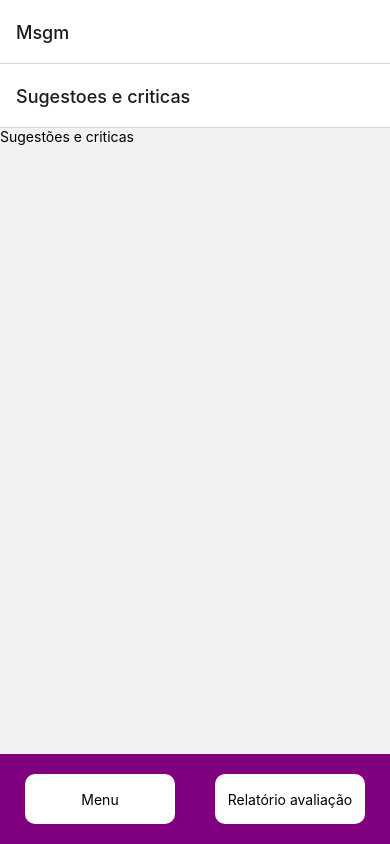
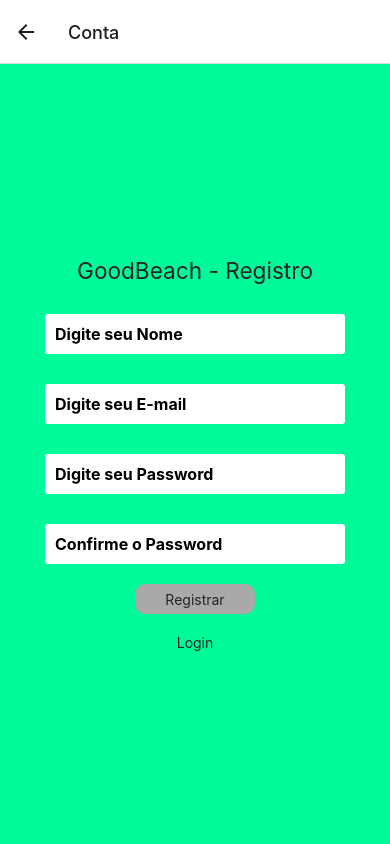
Before and after one commit to Haagit95/app_goodbeach, a React Native app: screen /Conta in a window 390 px wide. Built offline with nearby package versions, Linux system fonts and the light colour scheme.

Commit message:
telas login

```diff
--- a/App.js
+++ b/App.js
@@ -10,6 +10,8 @@ import Tela_Avaliacao_Praiano from './scr/components/Telas_Praiano/Tela_Avaliaca
 import Ranking from './scr/components/Telas_Praiano/Ranking';
 import Tela_RelatorioAvaliacao_Estabelecimento from './scr/components/Telas_Estabelecimento/Tela_RelatorioAvaliacao_Estabelecimento';
 import Mensagens from './scr/components/Telas_Estabelecimento/Mensagens';
+import Conta from './scr/components/Tela_Login/Conta';
+import Esqueceu from './scr/components/Tela_Login/Esqueceu';
 /////////////////////////////////////////////////////////////////////////
 
 const Stack = createNativeStackNavigator();
@@ -17,9 +19,11 @@ const Stack = createNativeStackNavigator();
 function MyStack() {
   return (
 
-    <Stack.Navigator initialRouteName="Msgm">
+    <Stack.Navigator initialRouteName="Login">
 
       <Stack.Screen name="Login" component={Tela_Login} />
+      <Stack.Screen name="Conta" component={Conta} />
+      <Stack.Screen name="Esqueceu" component={Esqueceu} />
 
       <Stack.Screen name="Avaliação_Praiano" component={Tela_Avaliacao_Praiano} />
       <Stack.Screen name="Ranking_praiano" component={Ranking} />
--- /dev/null
+++ b/scr/components/Tela_Login/Conta.js
@@ -0,0 +1,114 @@
+import * as React from 'react';
+import { StatusBar } from 'expo-status-bar'
+import { StyleSheet, View, Button, TextInput, TouchableOpacity, placeholder } from 'react-native';
+import { NavigationContainer } from '@react-navigation/native';
+import { createNativeStackNavigator } from '@react-navigation/native-stack';
+import { Input, Text, secureTextEntry } from 'react-native-elements';
+import Icon from 'react-native-vector-icons/FontAwesome';
+import { useState } from 'react';
+
+export default function Conta({ navigation }) {
+    const [name, setName] = useState(null)
+    const [email, setEmail] = useState(null)
+    const [password, setPassword] = useState(null)
+    const Entrar = () =>{
+        console.log("entrou no APP")
+        console.log(email)
+        console.log(password)
+    }
+
+    const Tela_Login = ()=>{
+      navigation.reset({
+        index:0,
+        routes:[{name: "Login"}]
+      })
+    }
+
+
+return (
+    <View style={styles.container}>
+      <Text h4>GoodBeach - Registro</Text>
+
+        <TextInput
+            placeholder="Digite seu Nome"
+            onChangeText={value=> setName(value)}
+            style={styles.input}
+            keyboardType="text"
+        />
+
+        <TextInput
+            placeholder="Digite seu E-mail"
+            leftIcon={{type:'font-awesome', name:'envelope' }}
+            secureTextEntry={true}
+            onChangeText={value=> setEmail(value)}
+            style={styles.input}
+            keyboardType="email-address"
+        />
+        <TextInput
+            placeholder="Digite seu Password"
+            leftIcon={{type:'font-awesome', name:'lock' }}
+            onChangeText={value=> setPassword(value)}
+            style={styles.input}
+            keyboardType="password"
+        />
+
+        <TextInput
+            placeholder="Confirme o Password"
+            leftIcon={{type:'font-awesome', name:'lock' }}
+            onChangeText={value=> setConfirm(value)}
+            style={styles.input}
+            keyboardType="password"
+        />
+        <View style={styles.ViewBt}>
+            <TouchableOpacity style={styles.button}>
+            <Text>Registrar</Text>
+            </TouchableOpacity>
+
+        </View>
+
+        <View style={styles.ViewBt}>
+           <TouchableOpacity style={styles.button2} onPress={()=> Tela_Login()}>
+                <Text>Login</Text>
+           </TouchableOpacity>
+        </View>
+
+
+    </View>
+
+);
+}
+const styles = StyleSheet.create({
+      container: {
+        flex: 1,
+        backgroundColor: '#00FA9A',
+        alignItems: 'center',
+        justifyContent: 'center',
+      },
+       input:{
+         marginTop: 30,
+         backgroundColor: '#fff',
+         padding:10,
+         width: 300,
+         fontSize: 16,
+         fontWeight: 'bold',
+         borderRadius: 3
+       },
+
+     button: {
+        backgroundColor: "#A9A9A9",
+        padding: 10,
+        borderRadius: 10,
+        margin: 20,
+        width:120,
+        height: 30,
+        flexDirection: "row",
+        justifyContent:'center',
+        alignItems: 'center'
+     },
+          ViewBt:{
+            flexDirection: "row",
+            justifyContent: 'center'
+          }
+
+
+  })
--- /dev/null
+++ b/scr/components/Tela_Login/Esqueceu.js
@@ -0,0 +1,115 @@
+import * as React from 'react';
+import { StatusBar } from 'expo-status-bar'
+import { StyleSheet, View, Button, TextInput, TouchableOpacity, placeholder } from 'react-native';
+import { NavigationContainer } from '@react-navigation/native';
+import { createNativeStackNavigator } from '@react-navigation/native-stack';
+import { Input, Text, secureTextEntry } from 'react-native-elements';
+import Icon from 'react-native-vector-icons/FontAwesome';
+import { useState } from 'react';
+
+
+
+export default function Esqueceu({ navigation }) {
+    const [name, setName] = useState(null)
+    const [email, setEmail] = useState(null)
+    const [password, setPassword] = useState(null)
+    const Entrar = () =>{
+        console.log("entrou no APP")
+        console.log(email)
+        console.log(password)
+    }
+
+    const Tela_Login = ()=>{
+      navigation.reset({
+        index:0,
+        routes:[{name: "Login"}]
+      })
+    }
+
+
+return (
+    <View style={styles.container}>
+
+      <Text h4>GoodBeach - Recuperar Senha</Text>
+
+        <TextInput
+            placeholder="Digite o E-mail para recuperação de senha"
+            onChangeText={value=> setEmailReupera(value)}
+            style={styles.input}
+            keyboardType="text"
+        />
+
+        <View style={styles.ViewBt}>
+            <TouchableOpacity style={styles.button}>
+            <Text>Enviar Link de Recuperação</Text>
+            </TouchableOpacity>
+        </View>
+
+        <View style={styles.ViewBt}>
+           <TouchableOpacity style={styles.button2} onPress={()=> Tela_Login()}>
+                <Text>Login</Text>
+           </TouchableOpacity>
+
+      </View>
+
+    </View>
+
+);
+}
+const styles = StyleSheet.create({
+      container: {
+        flex: 1,
+        backgroundColor: '#00FA9A',
+        alignItems: 'center',
+        justifyContent: 'center',
+      },
+       input:{
+         marginTop: 30,
+         backgroundColor: '#fff',
+         padding:10,
+         width: 350,
+         fontSize: 16,
+         fontWeight: 'bold',
+         borderRadius: 3
+       },
+
+     button: {
+        backgroundColor: "#A9A9A9",
+        padding: 10,
+        borderRadius: 10,
+        margin: 20,
+        width:200,
+        height: 30,
+        flexDirection: "row",
+        justifyContent:'center',
+        alignItems: 'center'
+     },
+     button2: {
+      backgroundColor: "red",
+      padding: 10,
+      borderRadius: 10,
+      margin: 20,
+      width:80,
+      height: 30,
+      flexDirection: "row",
+      justifyContent:'center',
+      alignItems: 'center'
+  },
+    button3: {
+    backgroundColor: "blue",
+    padding: 10,
+    borderRadius: 10,
+    margin: 20,
+    width:80,
+    height: 30,
+    flexDirection: "row",
+    justifyContent:'center',
+    alignItems: 'center'
+  },
+          ViewBt:{
+            flexDirection: "row",
+            justifyContent: 'center'
+          }
+
+
+  })
--- a/scr/components/Tela_Login/Login.js
+++ b/scr/components/Tela_Login/Login.js
@@ -7,7 +7,7 @@ import { Input, Text } from 'react-native-elements';
 import Icon from 'react-native-vector-icons/FontAwesome';
 import { useState } from 'react';
 
-export default function Tela_Login({ Navigation}) {
+export default function Tela_Login({ navigation}) {
     const [email, setEmail] = useState(null)
     const [password, setPassword] = useState(null)
     const Entrar = () =>{
@@ -15,6 +15,27 @@ export default function Tela_Login({ Navigation}) {
         console.log(email)
         console.log(password)
     }
+
+    const Tela_Esqueceu = ()=>{
+      navigation.reset({
+        index:0,
+        routes:[{name: "Esqueceu"}]
+      })
+    }
+
+    const Tela_registre = ()=>{
+      navigation.reset({
+        index:0,
+        routes:[{name: "Conta"}]
+      })
+    }
+
+    // const Tela_Entrar = ()=>{
+    //   navigation.reset({
+    //     index:0,
+    //     routes:[{name: "Esqueceu"}]
+    //   })
+    // } // DEFINIR QUAL TELA ACESSAR
 
   return (
     <View style={styles.container}>
@@ -37,7 +58,30 @@ export default function Tela_Login({ Navigation}) {
         onChangeText={value=> setPassword(value)}
         keyboardType="password"
       />
-    <Button
+      <View style={{flexDirection:'row', justifyContent:'center', marginBottom: 5}}>
+        <Button
+            icon={
+            <Icon
+            name="check"
+            size={10}
+            color="white"
+            />
+        }
+        title="Entrar"
+        />
+            <Button
+            icon={
+            <Icon
+            name="check"
+            size={10}
+            color="white"
+            />
+        }
+        title="Esqueceu sua Senha?"
+        onPress={()=> Tela_Esqueceu()}
+        />
+    </View>
+        <Button
         icon={
         <Icon
         name="check"
@@ -45,8 +89,11 @@ export default function Tela_Login({ Navigation}) {
         color="white"
         />
     }
-    title="Entrar"
+    title="Registre-se"
+    onPress={()=> Tela_registre()}
     />
+
+
 
     {/* <Button
             icon={
@@ -68,7 +115,7 @@ export default function Tela_Login({ Navigation}) {
 const styles = StyleSheet.create({
   container: {
     flex: 1,
-    backgroundColor: '#fff',
+    backgroundColor: '#00FA9A',
     alignItems: 'center',
     justifyContent: 'center',
   },
```
Also changed, not shown: 1 other file (tests, documents, lock files or other folders).
